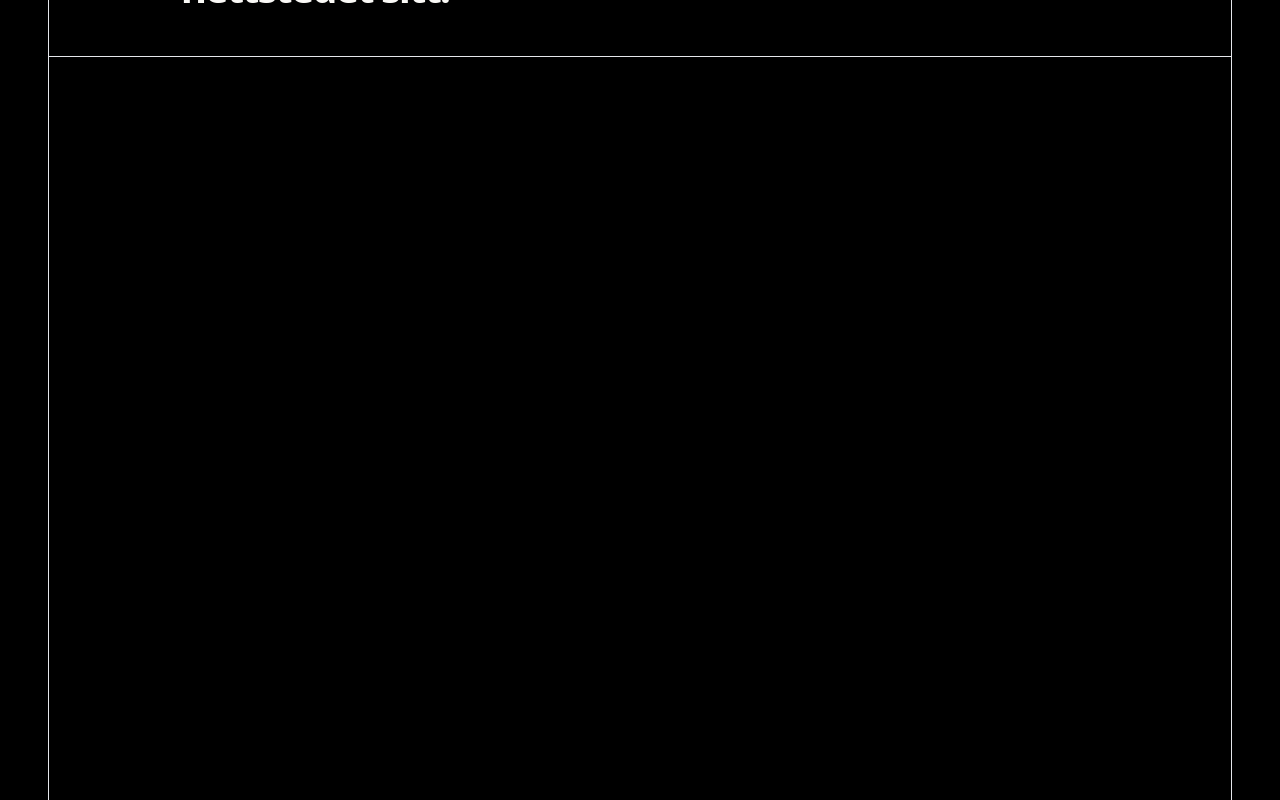
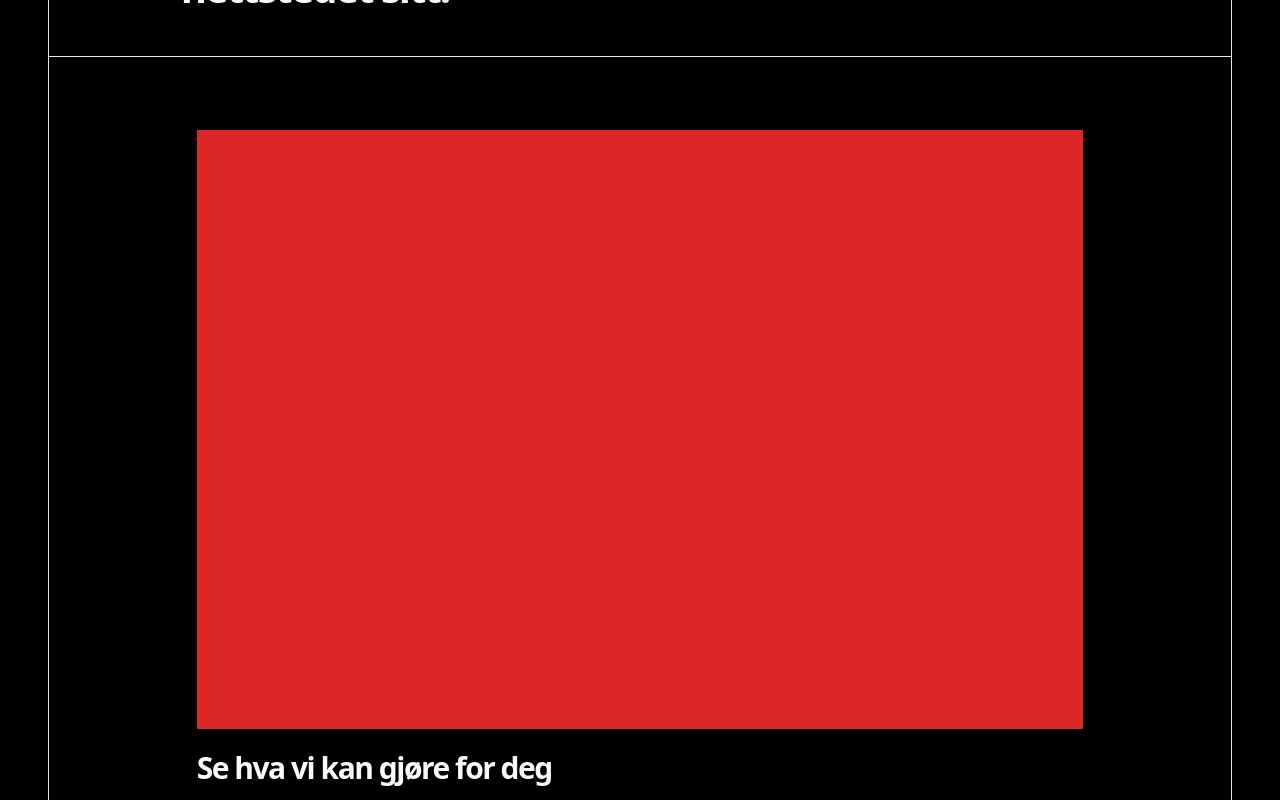
Before and after one commit to swappybizz/ndnextapp, a Next.js app: page / in a window 1280 px wide. Shown: the part 3220-4020 px from the top of the page. Built offline with nearby package versions, Linux system fonts and the light colour scheme.

Commit message:
chore: Update Cube and Header components with z-index

```diff
--- /dev/null
+++ b/app/components/sections/Intro.jsx
@@ -0,0 +1,24 @@
+import React from 'react'
+
+const Intro = () => {
+  return (
+    <>
+
+        <img
+        className="w-[100%] h-3/4 md:mt-48 md:px-48"
+        src = "./intro.svg"
+        >
+        </img>
+        <h1 className="md:text-[4.5rem] text-6xl font-bold leading-none tracking-tighter text-left md:mx-8 mx-4 md:ml-0 z-10 md:w-3/4 ">
+          AI drevet design, den nye standarden for webdesign
+        </h1>
+        <h3 className="md:text-[2.5rem] md:text-6xl text-3xl font-bold leading-none tracking-tighter text-left md:mx-8 mx-4 md:ml-0 z-10 md:w-3/4 my-12 ">
+          Vi lege til rette for at du kan gjøre endringer på nettstedet ditt ved hjelp av AI. Kunde kan bruke var AI mobilapp for å gjøre endringer på nettstedet sitt.
+        </h3>
+      </>
+
+
+  )
+}
+
+export default Intro
--- a/app/layout.js
+++ b/app/layout.js
@@ -1,8 +1,8 @@
 import './globals.css'
 
 export const metadata = {
-  title: 'Create Next App',
-  description: 'Generated by create next app',
+  title: 'Digital Nordic',
+  description: 'Din digitale Ai web partner',
 }
 
 export default function RootLayout({ children }) {
--- a/app/page.js
+++ b/app/page.js
@@ -1,7 +1,7 @@
 import Header from "./components/sections/header";
 import Cube from "./components/widgets/cube";
 import Products from "./components/sections/Products";
-
+import Intro from "./components/sections/Intro";
 export default function Home() {
   return (
     <div className="bg-black max-w-screen overflow-x-hidden min-h-screen flex text-[#FAF9F6] items-center justify-start relative flex-col md:px-12 px-6 ">
@@ -35,19 +35,27 @@ export default function Home() {
         <Products />
       </div>
       <div className="w-full z-10 border min-h-screen mx-5 border-t-0 flex flex-col justify-between items-center bg-black">
-        <img
-        className="w-[100%] h-3/4 md:mt-48 md:px-48"
-        src = "./intro.svg"
+        <Intro />
+      </div>
+      <div className="w-full z-10 border h-screen mx-5 border-t-0 flex flex-col justify-center items-center bg-black">
+
+        <div
+        className="bg-red-600 w-3/4 h-3/4 cursor-pointer flex items-center justify-center"
         >
-        </img>
-        <h1 className="md:text-[4.5rem] text-6xl font-bold leading-none tracking-tighter text-left md:mx-8 mx-4 md:ml-0 z-10 md:w-3/4 ">
-          AI drevet design, den nye standarden for webdesign
-        </h1>
-        <h3 className="md:text-[2.5rem] md:text-6xl text-3xl font-bold leading-none tracking-tighter text-left md:mx-8 mx-4 md:ml-0 z-10 md:w-3/4 my-12 ">
-          Vi lege til rette for at du kan gjøre endringer på nettstedet ditt ved hjelp av AI. Kunde kan bruke var AI mobilapp for å gjøre endringer på nettstedet sitt.
+          {/* <img
+          className="w-3/4 h-3/4 object-cover"
+          src = "./cp.svg"
+          >
+          </img> */}
+
+
+        </div>
+        <h3
+        className="text-3xl font-bold leading-none tracking-tighter text-left w-3/4 mt-6 "
+        >
+          Se hva vi kan gjøre for deg
         </h3>
-      </div>
-      <div className="w-full z-10 border h-screen mx-5 border-t-0 flex flex-col justify-end bg-black">
+
       </div>
       <div className="w-full z-10 border h-screen mx-5 border-t-0 flex flex-col justify-end ">
       </div>
```
Also changed, not shown: public/cp1.svg (added).
